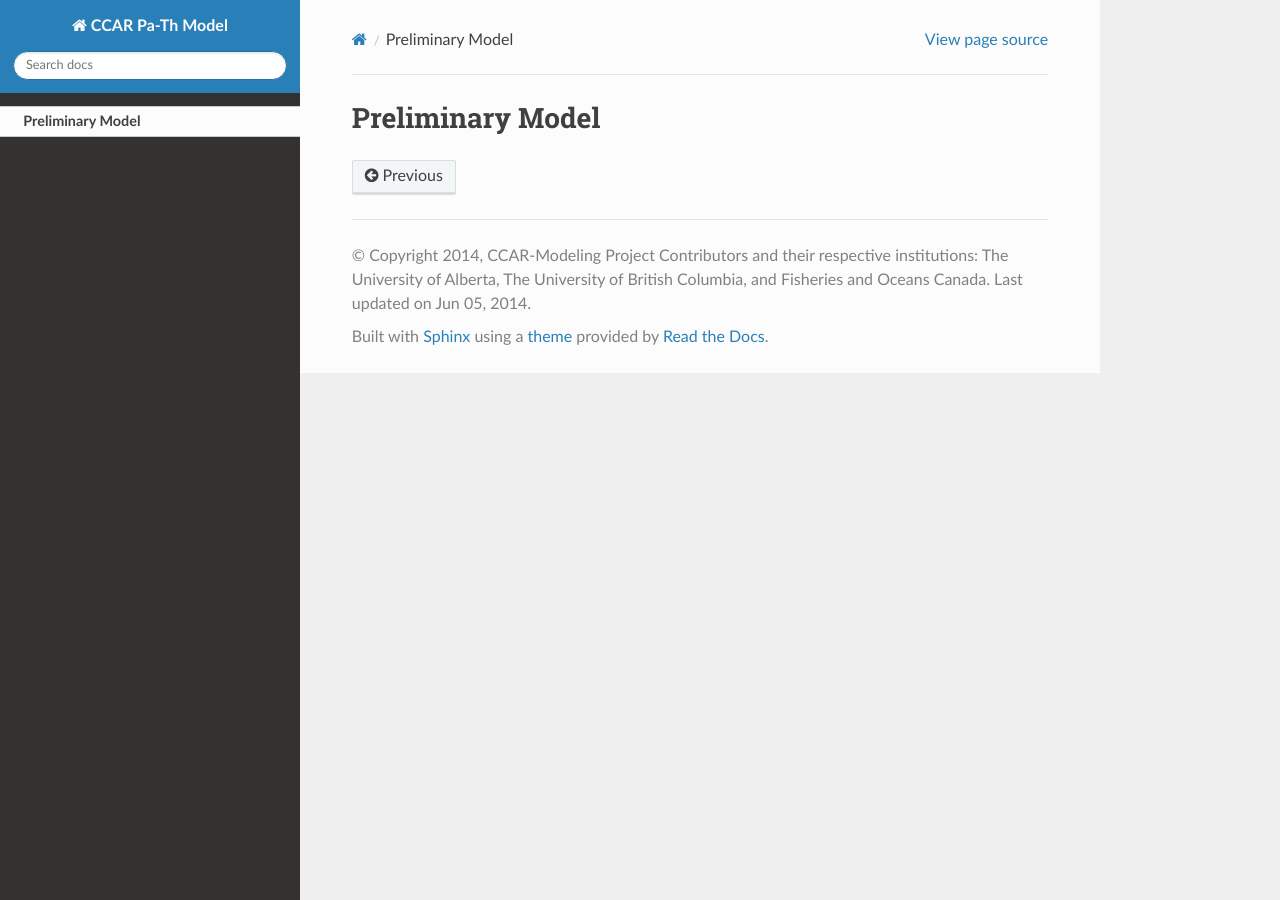
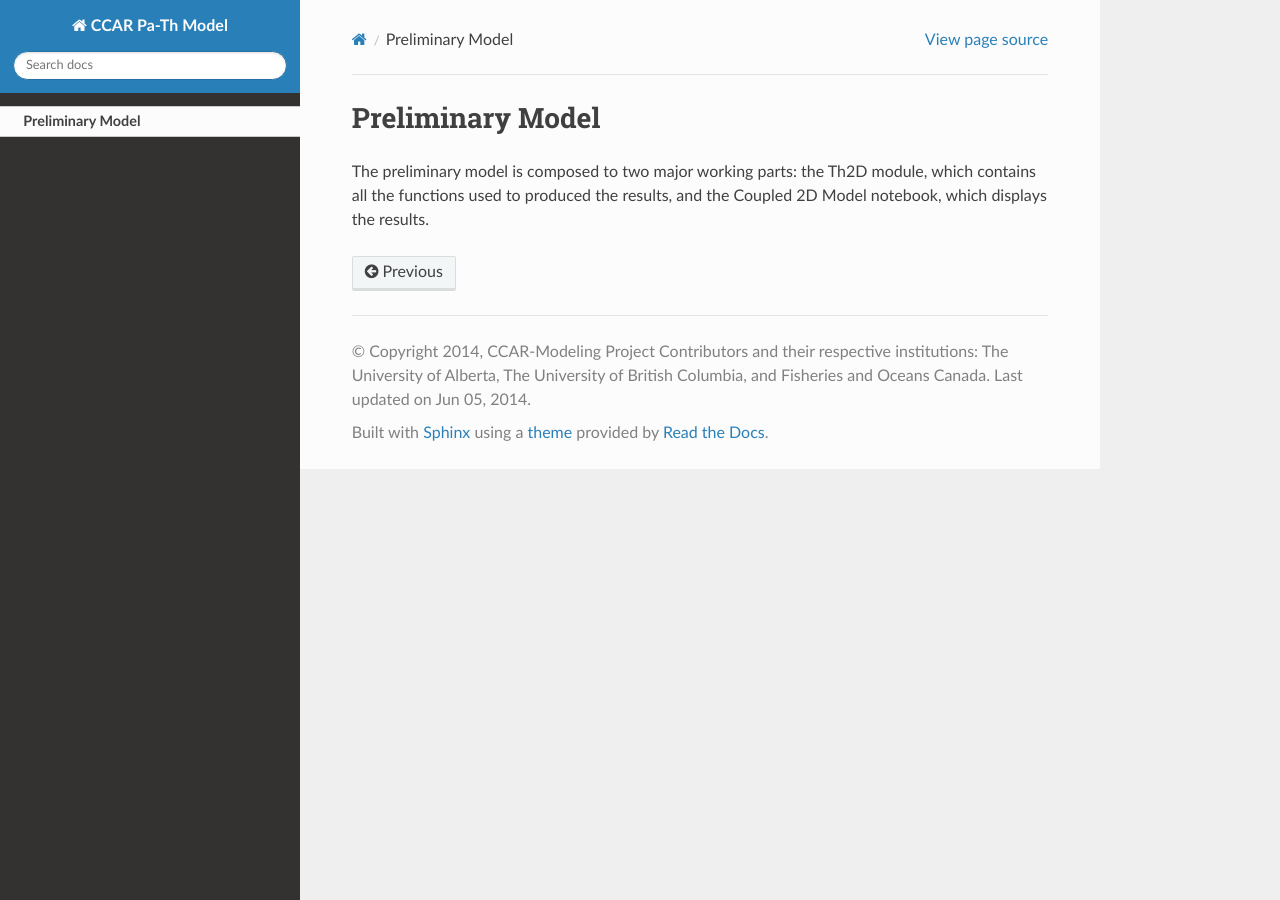
Before and after one commit to UBC-MOAD/pa-th-simple, a Sphinx documentation site: the page built from docs/prelim-model.rst, in a window 1280 px wide. Built offline with Sphinx 7.4.7 and the Read the Docs theme 2.0.0, drawn with Linux system fonts in a browser that asks for light colours.

Commit message:
Added text to prelim-model documentation.

```diff
--- a/docs/prelim-model.rst
+++ b/docs/prelim-model.rst
@@ -1,3 +1,5 @@
 *****************
 Preliminary Model
 *****************
+
+The preliminary model is composed to two major working parts: the Th2D module, which contains all the functions used to produced the results, and the Coupled 2D Model notebook, which displays the results.
```
